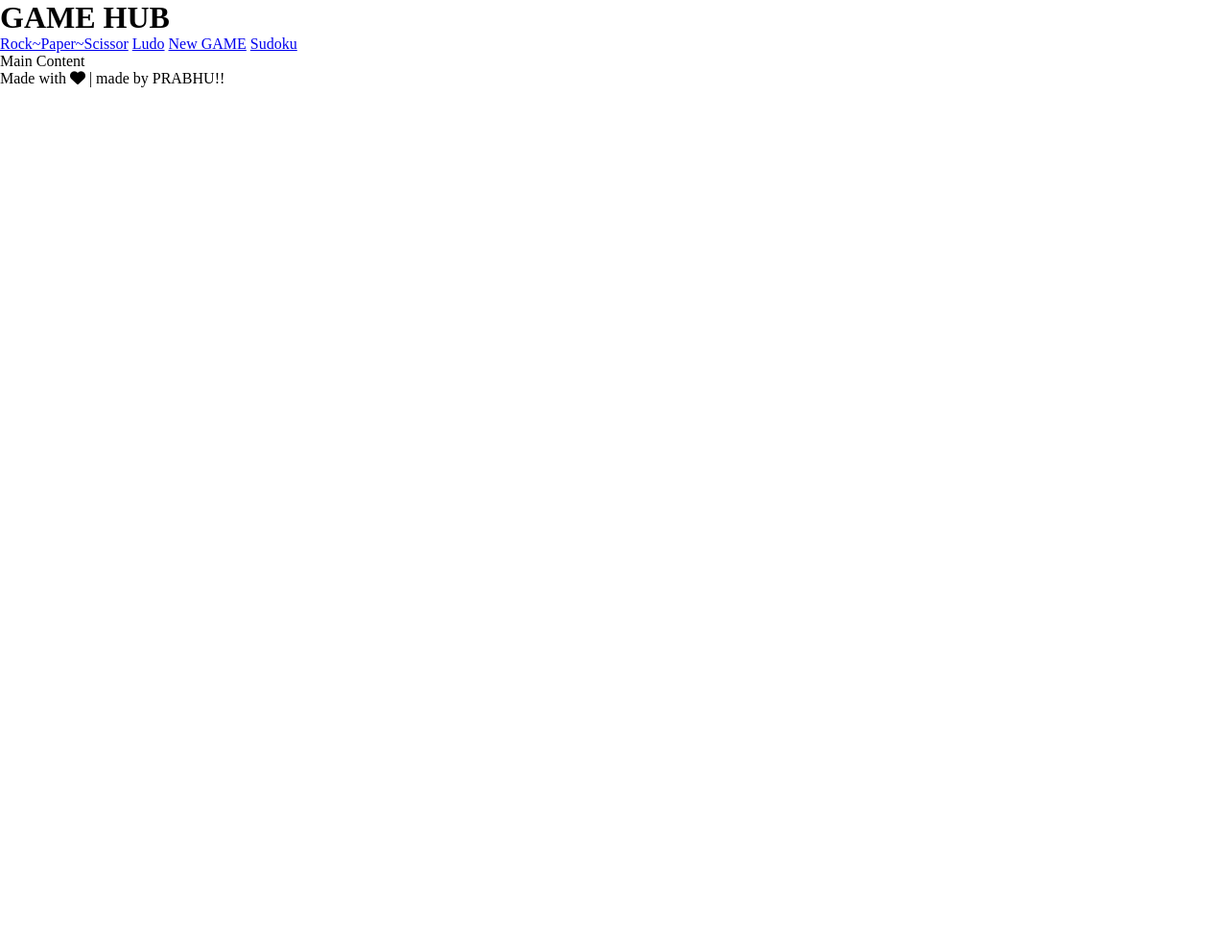
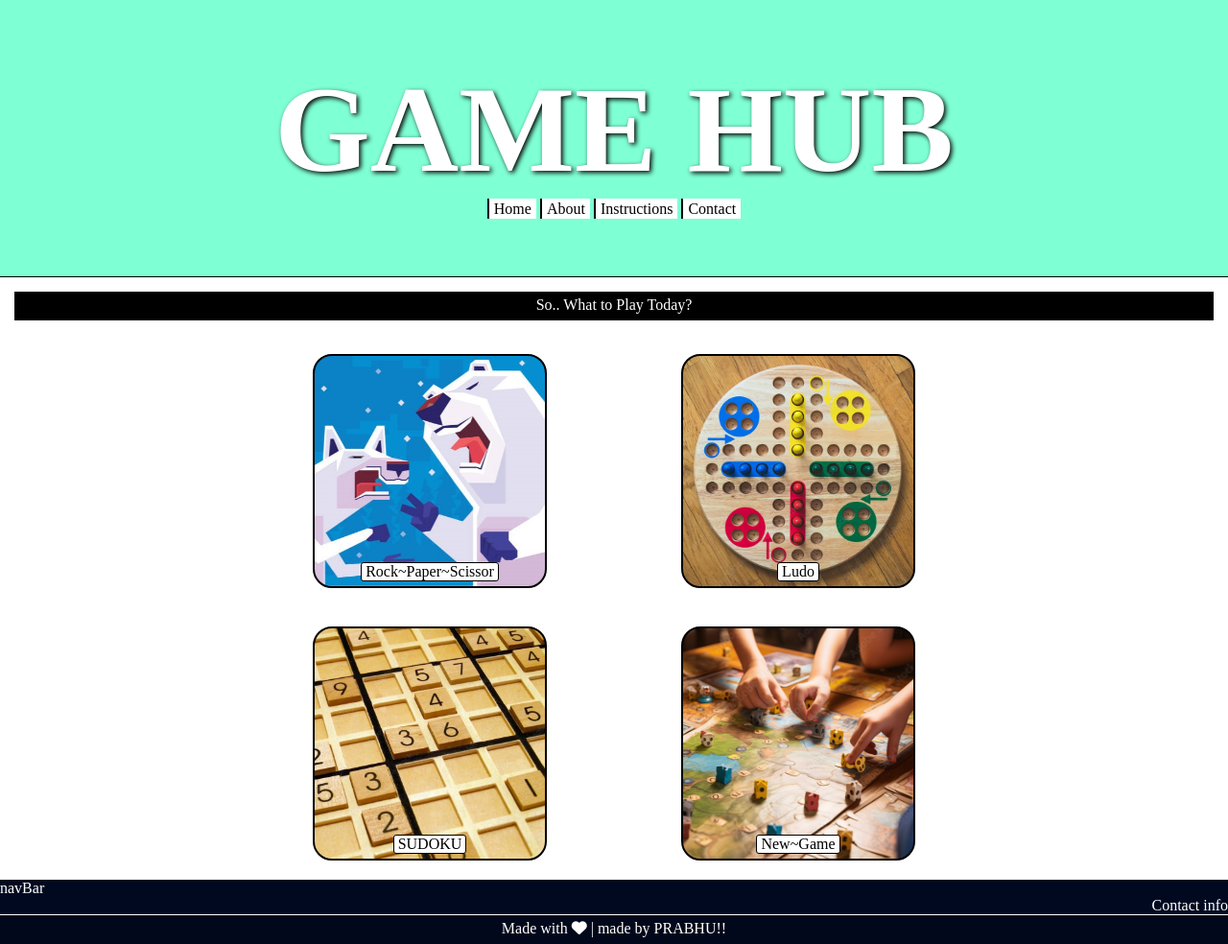
Before and after one commit to krnitish769/GitHub-Sample, a plain HTML site: page index.html in a window 1280 px wide. Shown: the whole page at 96% size. Before the commit the page ends 800 px from the top, so only its background shows below. Drawn offline with Linux system fonts and the light colour scheme.

Commit message:
New Changes Added

```diff
--- a/RockPaperScissor/index.html
+++ b/RockPaperScissor/index.html
@@ -3,8 +3,8 @@
 <head>
     <meta charset="UTF-8">
     <meta name="viewport" content="width=device-width, initial-scale=1.0">
-    <title>Rock Paper Scissor</title>
-    <link rel="shortcut icon" href="Images/Favicon.png" type="image/x-icon">
+    <title>Game Hub- Rock~Paper~Scissor</title>
+    <link rel="icon" type="image/x-icon" href="Image/Favicon.png">
     <link rel="stylesheet" href="style.css">
 
     <link rel="stylesheet" href="https://cdnjs.cloudflare.com/ajax/libs/font-awesome/6.5.2/css/all.min.css" integrity="sha512-SnH5WK+bZxgPHs44uWIX+LLJAJ9/2PkPKZ5QiAj6Ta86w+fsb2TkcmfRyVX3pBnMFcV7oQPJkl9QevSCWr3W6A==" crossorigin="anonymous" referrerpolicy="no-referrer" />
@@ -15,7 +15,7 @@
         <div id="title">
             <div id="titleContent">
                 <h1>WELCOME</h1>
-                <p><strong><em><b>--------To the <span id="intro">ROCK~SCISSOR~PAPER</span> game--------</b></em></strong></p>
+                <p><strong><em><b>--------To the <span id="intro">ROCK~PAPER~SCISSOR</span> game--------</b></em></strong></p>
             </div>
         </div>
     </header>
--- a/index.html
+++ b/index.html
@@ -4,8 +4,8 @@
     <meta charset="UTF-8">
     <meta name="viewport" content="width=device-width, initial-scale=1.0">
     <title>GAME HUB</title>
+    <link rel="icon" type="image/x-icon" href="Images/Favicon.png">
     <link rel="stylesheet" href="style.css">
-    <link rel="shortcut icon" href="Images/Favicon.png" type="image/x-icon">
 
     <link rel="stylesheet" href="https://cdnjs.cloudflare.com/ajax/libs/font-awesome/6.5.2/css/all.min.css" integrity="sha512-SnH5WK+bZxgPHs44uWIX+LLJAJ9/2PkPKZ5QiAj6Ta86w+fsb2TkcmfRyVX3pBnMFcV7oQPJkl9QevSCWr3W6A==" crossorigin="anonymous" referrerpolicy="no-referrer" />
 </head>
@@ -14,21 +14,52 @@
     <header>
         <div id="headerContent">
             <h1 id="title">GAME HUB</h1>
-            <a href="RockPaperScissor/index.html" target="_blank" title="Play Rock~Paper~Scissor">Rock~Paper~Scissor</a>
-            <a href="#" target="_blank" title="Play Ludo">Ludo</a>
-            <a href="#" target="_blank" title="Play New GAME">New GAME</a>
-            <a href="#" target="_blank" title="Play Sudoku">Sudoku</a>
+            <nav id="navBar">
+                <ul>
+                    <li><a href="#">Home</a></li>
+                    <li><a href="#">About</a></li>
+                    <li><a href="#">Instructions</a></li>
+                    <li><a href="#">Contact</a></li>
+                </ul>
+            </nav>
         </div>
     </header>
 
     <main>
-        <div>
-            Main Content
+
+        <div id="mainContent">
+            <div id="gamesTitle">
+                So.. What to Play Today?
+            </div>
+            <div id="div1" class="contentDivs">
+                <a href="RockPaperScissor/index.html" target="_blank" title="Play Rock~Paper~Scissor" id="RockPaperScissor" class="gameBoxes">
+                    <div>Rock~Paper~Scissor</div>
+                </a>
+                <a href="Ludo/index.html" target="_blank" title="Play LUDO" id="Ludo" class="gameBoxes">
+                    <div>Ludo</div>
+                </a>
+            </div>
+
+            <div id="div2" class="contentDivs">
+                <a href="Sudoku/index.html" target="_blank" title="Play SUDOKU" id="Sudoku" class="gameBoxes">
+                    <div>SUDOKU</div>
+                </a>
+                <a href="NewGame/index.html" target="_blank" title="Play New Game" id="NewGame" class="gameBoxes">
+                    <div>New~Game</div>
+                </a>
+            </div>
         </div>
+
     </main>
 
     <footer>
-        <div id="footerContent">
+        <div id="footerTop">
+            navBar
+        </div>
+        <div id="footerMiddle">
+            Contact info
+        </div>
+        <div id="footerBottom">
             <p><span>Made with <i class="fa fa-heart pulse"></i></span> | made by PRABHU!!</p>
         </div>
     </footer>
--- a/style.css
+++ b/style.css
@@ -3,7 +3,152 @@
     padding: 0;
 }
 /* Header */
+header {
+    height: 18rem;
+    background-color: aquamarine;
+    border-bottom: 1px solid black;
+    display: flex;
+    justify-content: center;
+    align-items: center;
+}
+#headerContent {
+    text-align: center;
+
+    nav {
+        display: flex;
+        justify-content: center;
+        align-items: end;
+        ul {
+            display: inline;
+            list-style-type: none;
+            padding: 0;
+            margin: 0;
+            li {
+                display: inline;
+                background-color: white;
+                padding: 2px 5px;
+                margin: 0;
+                border-left: 2px solid black;
+
+                a {
+                    height: 100%;
+                    width: 100%;
+                    color: black;
+                    text-decoration: none;
+                    transition: transform 0.4s ease;
+                }
+            }
+        }
+    }
+    nav ul li a:hover {
+        transform: scale(1.2);
+    }
+}
+#title {
+    color: white;
+    font-size: 8rem;
+    text-shadow: 2px 2px 5px black;
+    padding: 0px 15px;
+}
 
 /* Main */
+main {
+    width: 100%;
+    text-align: center;
+    display: flex;
+    justify-content: center;
+    align-items: center;
+}
+#mainContent {
+    width: 100%;
+    display: flex;
+    justify-content: center;
+    flex-wrap: wrap;
+}
+#gamesTitle {
+    height: 20px;
+    width: 100%;
+    padding: 5px;
+    margin: 15px;
+    color: white;
+    background-color: black;
+}
+.contentDivs {
+    width: 60%;
+    display: flex;
+    justify-content: space-evenly;
+    align-items: center;
+    flex-wrap: wrap;
+    margin: 20px 0px;
+
+    a {
+        text-decoration: none;
+        color: black;
+        background-color: white;
+        border: 2px solid black;
+    }
+}
+.contentDivs {
+    display: flex;
+    justify-content: space-around;
+}
+
+.gameBoxes {
+    div {
+        background-color: white;
+        border: 1px solid black;
+        border-radius: 3px;
+        padding: 0px 4px;
+        margin-bottom: 5px;
+    }
+    border-radius: 20px;
+    height: 15rem;
+    width: 15rem;
+    display: flex;
+    justify-content: space-evenly;
+    align-items: end;
+    margin: 0px 10px;
+
+    transition: transform 0.3s ease;
+}
+.gameBoxes:hover {
+    transform: scale(1.2);
+}
+#RockPaperScissor {
+    background-image: url("Images/RockPaperScissor.jpg");
+    background-size: cover;
+}
+#Ludo {
+    background-image: url("Images/Ludo.jpg");
+    background-size: cover;
+}
+#Sudoku {
+    background-image: url("Images/Sudoku.jpg");
+    background-size: cover;
+}
+#NewGame {
+    background-image: url("Images/NewGame.jpg");
+    background-size: cover;
+}
 
 /* Footer */
+footer {
+    height: 40px;
+    color: white;
+    background-color: rgb(1, 9, 33);
+}
+#footerTop {
+    text-align: left;
+}
+#footerMiddle {
+    text-align: right;
+}
+#footerBottom {
+    font-size: medium;
+    text-align: center;
+    height: 20px;
+    color: white;
+    background-color: rgb(1, 8, 27);
+    border-top: 1px solid white;
+    padding: 5px;
+}
```
Also changed, not shown: Ludo/index.html (added, +11 -0 lines), NewGame/index.html (added, +11 -0 lines), Sudoku/index.html (added, +11 -0 lines), Images/Ludo.jpg (added), Images/NewGame.jpg (added), Images/RockPaperScissor.jpg (added), Images/Sudoku.jpg (added).
